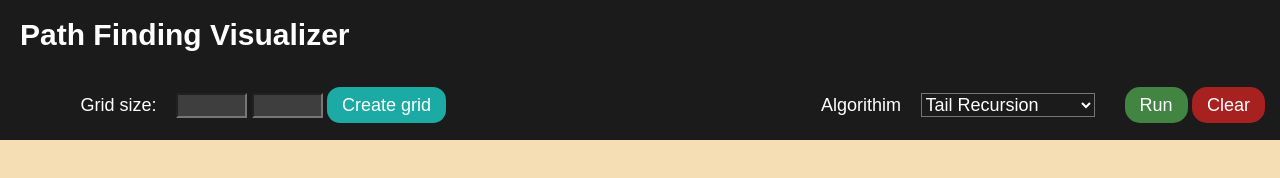
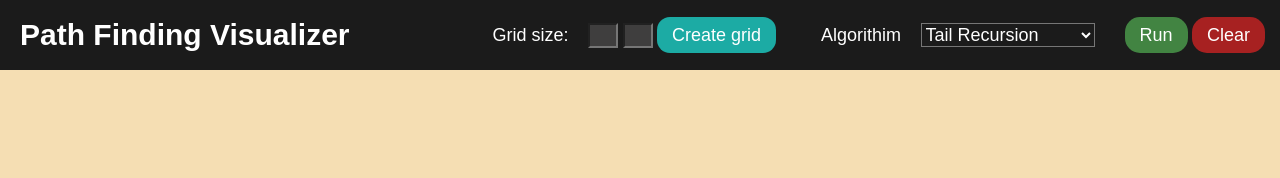
Before and after one commit to MaeseJohn/pathfinder, a plain HTML site: page index.html in a window 1280 px wide. Drawn offline with Linux system fonts and the light colour scheme.

Commit message:
fixing grid create container

```diff
--- a/assets/navbar.css
+++ b/assets/navbar.css
@@ -10,13 +10,6 @@ body{
 }
 nav{
     background: #1b1b1b;
-}
-ul li input{
-    color: white;
-    text-decoration: none;
-    font-size: 18px;
-    background-color: #3f3e3e;
-    width: 10%;
 }
 nav:after{
     content: '';
@@ -36,10 +29,6 @@ nav ul{
     list-style: none;
     position:relative;
 }
-nav ul li .create{
-    background-color: rgba(29, 177, 169, 0.966);
-    border-radius: 13px;
-}
 nav ul .run{
     background-color: rgba(106, 238, 106, 0.5);
     border-radius: 15px;
@@ -58,6 +47,13 @@ nav ul li{
     background: #1b1b1b;
     margin: 0 15px;
 }
+ul li input{
+    color: white;
+    text-decoration: none;
+    font-size: 18px;
+    background-color: #3f3e3e;
+    width: 30px;
+}
 nav ul li a{
     color: white;
     text-decoration: none;
@@ -71,3 +67,7 @@ nav ul li select{
     line-height: 70px;
     font-size: 18px;
 }
+nav ul li .create{
+    background-color: rgba(29, 177, 169, 0.966);
+    border-radius: 13px;
+}
```
Also changed, not shown: index.html (+0 -1 lines).
